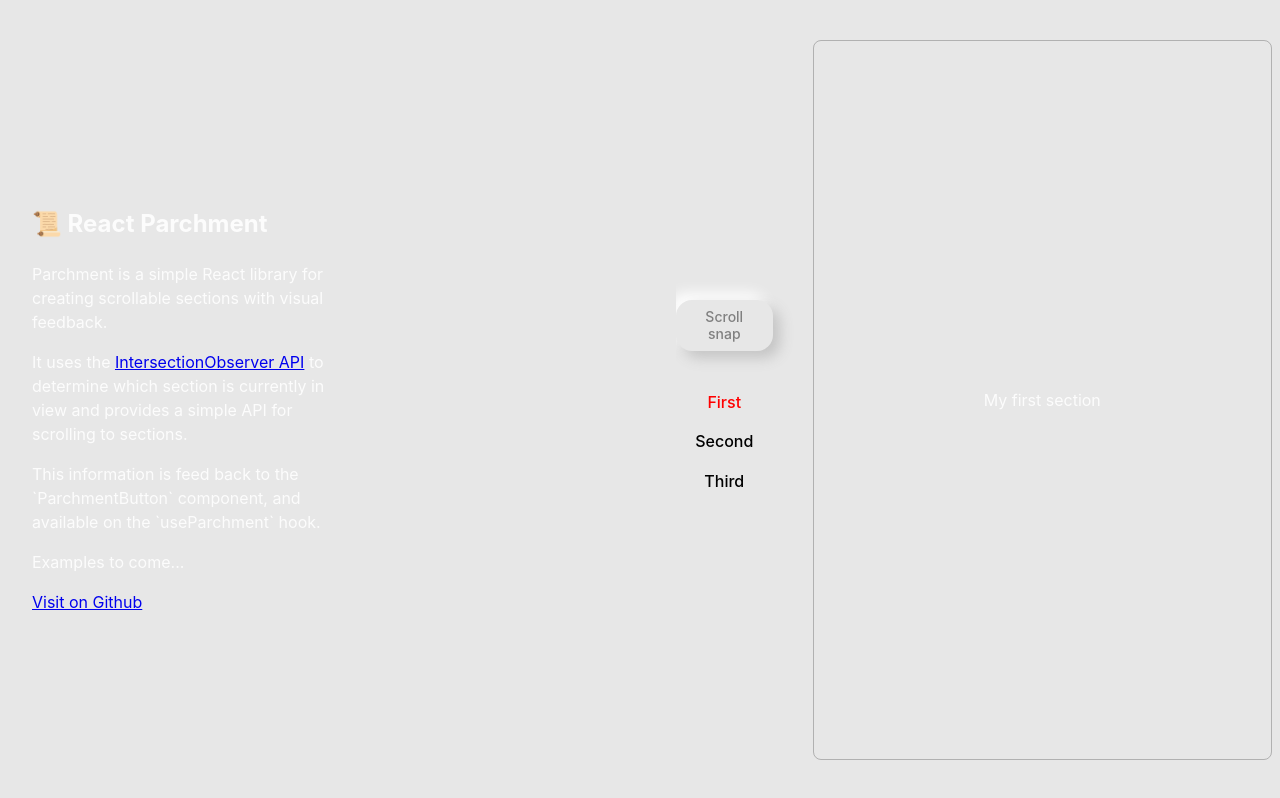
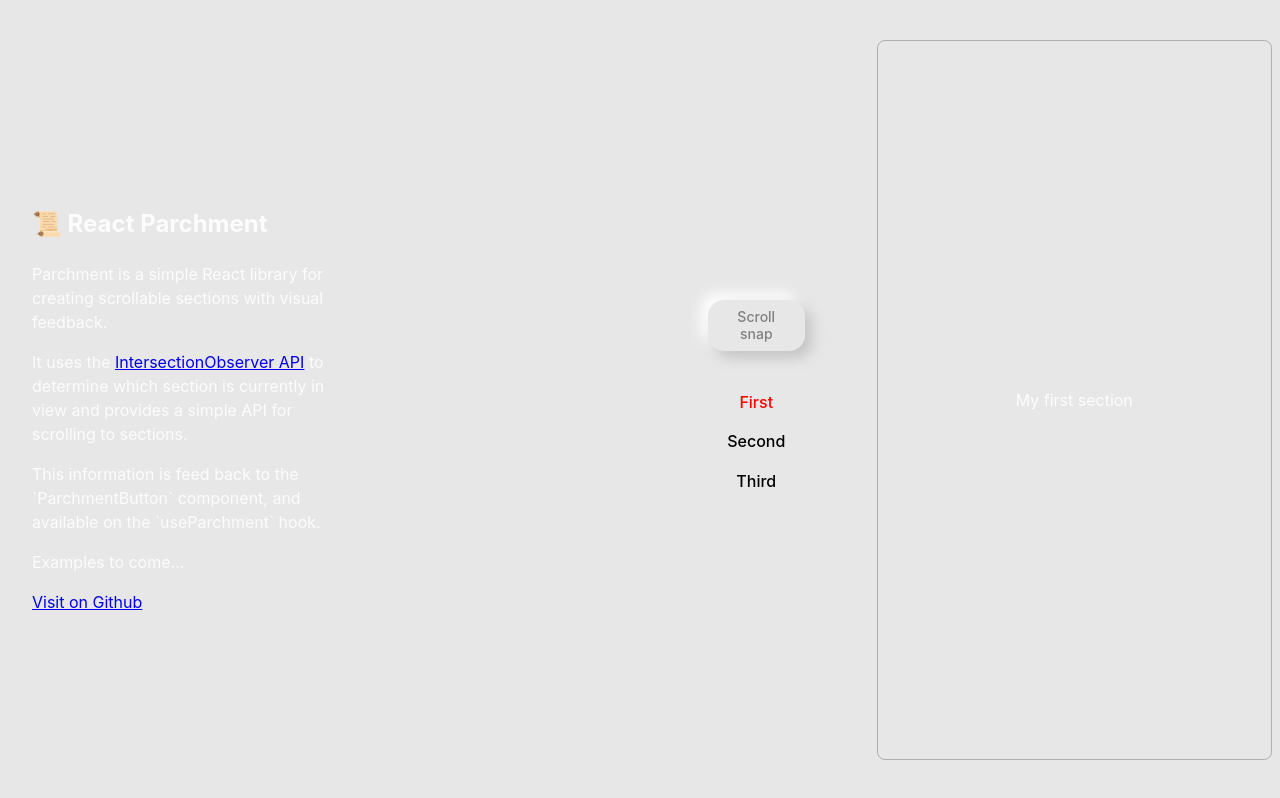
Before and after one commit to alex-fitzgerald/parchment, a React (Vite) app: page / in a window 1280 px wide. Built offline with nearby package versions, Linux system fonts and the light colour scheme.

Commit message:
feat: add margin

```diff
--- a/src/components/parchment-button.tsx
+++ b/src/components/parchment-button.tsx
@@ -5,30 +5,33 @@ import useParchment from '../hooks/use-parchment';
 interface LinkProps {
     /**
      * Content to display in the link.
+     *
+     * Optionally accepts a function that receives a boolean for whether
+     * the associated ParchmentLink is in view.
      */
-    children: ReactNode | ((isActive?: boolean) => ReactNode);
+    children: ReactNode | ((hasCrossedThreshold?: boolean) => ReactNode);
     /**
-     * The node to scroll to when the link is clicked.
+     * The parchment section to scroll to when the link is clicked.
      */
-    to: ParchmentSectionKey;
+    toSection: ParchmentSectionKey;
 }
 
-export default function Button({ children, to }: LinkProps) {
+export default function Button({ children, toSection }: LinkProps) {
     const { currentParchmentSectionKey, parchmentSections, scrollTo } = useParchment();
     const childIsFunction = typeof children === 'function';
 
-    if (!to || !parchmentSections || !parchmentSections[to]) {
+    if (!toSection || !parchmentSections || !parchmentSections[toSection]) {
         return childIsFunction ? children() : children;
     }
 
     function handleClick() {
-        scrollTo(to);
+        scrollTo(toSection);
     }
 
     if (childIsFunction) {
         return (
             <button onClick={handleClick}>
-                { children(to === currentParchmentSectionKey) }
+                { children(toSection === currentParchmentSectionKey) }
             </button>
         );
     }
--- a/src/components/parchment-section.tsx
+++ b/src/components/parchment-section.tsx
@@ -1,10 +1,10 @@
 import {
     type CSSProperties,
     type ReactNode,
-    useEffect,
+    useLayoutEffect,
     useRef,
 } from 'react';
-import useCurrentViewObserver from '../hooks/use-current-view-observer';
+import observerIntersection from '../hooks/observer-intersection.ts';
 import { type ParchmentSectionKey } from '../types';
 import useParchment from '../hooks/use-parchment';
 
@@ -13,20 +13,22 @@ interface ParchmentSectionProps {
     id: ParchmentSectionKey;
     className?: string;
     style?: CSSProperties;
+    intersectionThreshold?: number;
 }
 
-export default function ParchmentSection({ children, id, className, style }: Readonly<ParchmentSectionProps>) {
-    const { addParchmentSection, parchmentSections, removeParchmentSection } = useParchment();
+export default function ParchmentSection({ children, id, className, style, intersectionThreshold }: Readonly<ParchmentSectionProps>) {
+    const { addParchmentSection, parchmentSections, removeParchmentSection, setCurrentParchmentSection } = useParchment();
     const parchmentSectionRef = useRef(null);
-    useCurrentViewObserver(parchmentSectionRef.current);
+    observerIntersection(parchmentSectionRef.current, setCurrentParchmentSection);
+
     /**
      * On render, add the parchment section ref to state.
      *
      * This allows for it to be easily accessed by other components.
      */
-    useEffect(() => {
+    useLayoutEffect(() => {
         if (parchmentSectionRef.current && !parchmentSections?.[id]) {
-            addParchmentSection?.(id, parchmentSectionRef);
+            addParchmentSection?.(id, parchmentSectionRef, intersectionThreshold);
         }
 
         return () => removeParchmentSection?.(id);
--- a/src/components/parchment.tsx
+++ b/src/components/parchment.tsx
@@ -1,14 +1,29 @@
-import type {
+import {
     CSSProperties,
     ReactNode,
+    useLayoutEffect,
 } from 'react';
 import useParchment from '../hooks/use-parchment';
 
 interface ParchmentProps {
+    /**
+     * Accepts any children. Only child `ParchmentSections` will
+     * be observed by the IntersectionObserver, but all children are valid.
+     */
     children: ReactNode;
+    /**
+     * Whether to enable scroll-snapping on the parchment container.
+     */
     snap?: boolean;
     className?: string;
     style?: CSSProperties;
+    /**
+     * Sets the intersection threshold for all parchment sections.
+     *
+     * If a section has its own threshold specified, that will take precedence.
+     */
+    intersectionThreshold?: number;
+    scrollIntoViewOptions?: ScrollIntoViewOptions;
 }
 
 export default function Parchment({
@@ -16,8 +31,22 @@ export default function Parchment({
     snap,
     className,
     style,
+    intersectionThreshold,
+    scrollIntoViewOptions,
 }: Readonly<ParchmentProps>) {
-    const { parchmentContainerRef } = useParchment();
+    const { parchmentContainerRef, setIntersectionThreshold, setScrollIntoViewOptions } = useParchment();
+
+    useLayoutEffect(() => {
+        if (intersectionThreshold) {
+            setIntersectionThreshold(intersectionThreshold);
+        }
+    }, [intersectionThreshold]);
+
+    useLayoutEffect(() => {
+        if (scrollIntoViewOptions) {
+            setScrollIntoViewOptions(scrollIntoViewOptions);
+        }
+    }, [scrollIntoViewOptions]);
 
     return (
         <article ref={parchmentContainerRef} style={{ height: '100%', width: '100%', overflowY: 'auto', scrollSnapType: snap ? 'y mandatory' : '' }} className={className}>
--- a/src/demo-app.tsx
+++ b/src/demo-app.tsx
@@ -86,20 +86,20 @@ function DemoApp() {
             <div style={{ flex: 1, height: '100%', overflow: 'hidden' }}>
                 <ParchmentProvider>
                     <div style={{ height: '100%', display: 'flex', gap: '32px', alignItems: 'center', flexDirection: isSmallView ? 'column' : 'row' }}>
-                        <div style={{ display: 'flex', alignItems: 'center', flexDirection: isSmallView ? 'row' : 'column', gap: '32px', top: '32px', right: '32px' }}>
+                        <div style={{ display: 'flex', alignItems: 'center', flexDirection: isSmallView ? 'row' : 'column', gap: '32px', margin: '32px' }}>
                             <Controls snap={snap} toggleSnap={() => setSnap(prevSnap => !prevSnap)} />
                             <ul style={{ listStyle: 'none', margin: 0, padding: 0, display: 'flex', flexDirection: isSmallView ? 'row' : 'column' }}>
-                                <ParchmentButton to="myFirstSection">
+                                <ParchmentButton toSection="myFirstSection">
                                     {
                                         isActive => <MyNavButton isActive={isActive}>First</MyNavButton>
                                     }
                                 </ParchmentButton>
-                                <ParchmentButton to="mySecondSection">
+                                <ParchmentButton toSection="mySecondSection">
                                     {
                                         isActive => <MyNavButton isActive={isActive}>Second</MyNavButton>
                                     }
                                 </ParchmentButton>
-                                <ParchmentButton to="myThirdSection">
+                                <ParchmentButton toSection="myThirdSection">
                                     {
                                         isActive => <MyNavButton isActive={isActive}>Third</MyNavButton>
                                     }
--- a/src/hooks/use-current-view-observer.ts
+++ b/src/hooks/observer-intersection.ts
@@ -7,8 +7,9 @@ import useParchment from './use-parchment';
  * parchment section. When the provided section enters the viewport,
  * update the `currentParchmentSection` accordingly.
  */
-export default function useCurrentViewObserver(parchmentSectionElement: ParchmentSectionRef['current']) {
-    const { setCurrentParchmentSection, parchmentSections, parchmentContainerRef } = useParchment();
+type ParchmentIntersectionCallback = (id: string) => void;
+export default function observerIntersection(parchmentSectionElement: ParchmentSectionRef['current'], callback: ParchmentIntersectionCallback) {
+    const { parchmentSections, parchmentContainerRef } = useParchment();
 
     useEffect(() => {
         if (!parchmentContainerRef.current) {
@@ -23,7 +24,7 @@ export default function useCurrentViewObserver(parchmentSectionElement: Parchmen
                         return;
                     }
 
-                    setCurrentParchmentSection?.(id);
+                    callback(id);
                 }
             }
         }, { threshold: 0.33, root: parchmentContainerRef.current, rootMargin: '0px' });
@@ -37,5 +38,5 @@ export default function useCurrentViewObserver(parchmentSectionElement: Parchmen
                 observer.unobserve(parchmentSectionElement);
             }
         };
-    }, [parchmentSectionElement, setCurrentParchmentSection]);
+    }, [parchmentSectionElement, callback]);
 }
--- a/src/state/parchment-provider.tsx
+++ b/src/state/parchment-provider.tsx
@@ -14,7 +14,13 @@ export default function ParchmentProvider({ children }: { children: ReactNode })
     const parchmentContainerRef = useRef<HTMLDivElement>(null);
     const [parchmentSections, setParchmentSections] = useState<ParchmentSections>({});
     const [currentParchmentSectionKey, setCurrentParchmentSection] = useState<ParchmentSectionKey | null>(null);
-    const addParchmentSection = (parchmentSectionKey: ParchmentSectionKey, parchmentSection: ParchmentSectionRef) => {
+    const [intersectionThreshold, setIntersectionThreshold] = useState(0.33);
+    const [scrollIntoViewOptions, setScrollIntoViewOptions] = useState<ScrollIntoViewOptions>({
+        behavior: 'smooth',
+        block: 'center',
+    });
+
+    const addParchmentSection = (parchmentSectionKey: ParchmentSectionKey, parchmentSection: ParchmentSectionRef, parchmentSectionThreshold: number = intersectionThreshold) => {
         if (parchmentSections[parchmentSectionKey]) {
             return;
         }
@@ -24,6 +30,7 @@ export default function ParchmentProvider({ children }: { children: ReactNode })
             [parchmentSectionKey]: {
                 ref: parchmentSection,
                 isInViewport: false,
+                intersectionThreshold: parchmentSectionThreshold,
             },
         }));
     };
@@ -42,7 +49,7 @@ export default function ParchmentProvider({ children }: { children: ReactNode })
     const scrollTo = (parchmentSectionKey: ParchmentSectionKey) => {
         const nextSection = parchmentSections?.[parchmentSectionKey];
 
-        nextSection?.ref?.current?.scrollIntoView({ behavior: 'smooth', block: 'center' });
+        nextSection?.ref?.current?.scrollIntoView(scrollIntoViewOptions);
     };
 
     const value = {
@@ -56,6 +63,17 @@ export default function ParchmentProvider({ children }: { children: ReactNode })
         removeParchmentSection,
 
         scrollTo,
+
+        /**
+         * Configuration options
+         */
+        intersectionThreshold,
+        setIntersectionThreshold,
+        scrollIntoViewOptions,
+        setScrollIntoViewOptions: (scrollIntoViewOptions: ScrollIntoViewOptions) => setScrollIntoViewOptions((prevState) => ({
+            ...prevState,
+            ...scrollIntoViewOptions,
+        })),
     };
 
     return (
--- a/src/types.ts
+++ b/src/types.ts
@@ -2,4 +2,4 @@ import type { RefObject } from 'react';
 
 export type ParchmentSectionRef = RefObject<HTMLElement>;
 export type ParchmentSectionKey = string;
-export type ParchmentSections = Partial<Record<ParchmentSectionKey, { ref?: ParchmentSectionRef; isInViewport: boolean }>>;
+export type ParchmentSections = Partial<Record<ParchmentSectionKey, { ref?: ParchmentSectionRef; isInViewport: boolean; intersectionThreshold?: number }>>;
```
Also changed, not shown: src/state/parchment-context.ts (+7 -2 lines).
